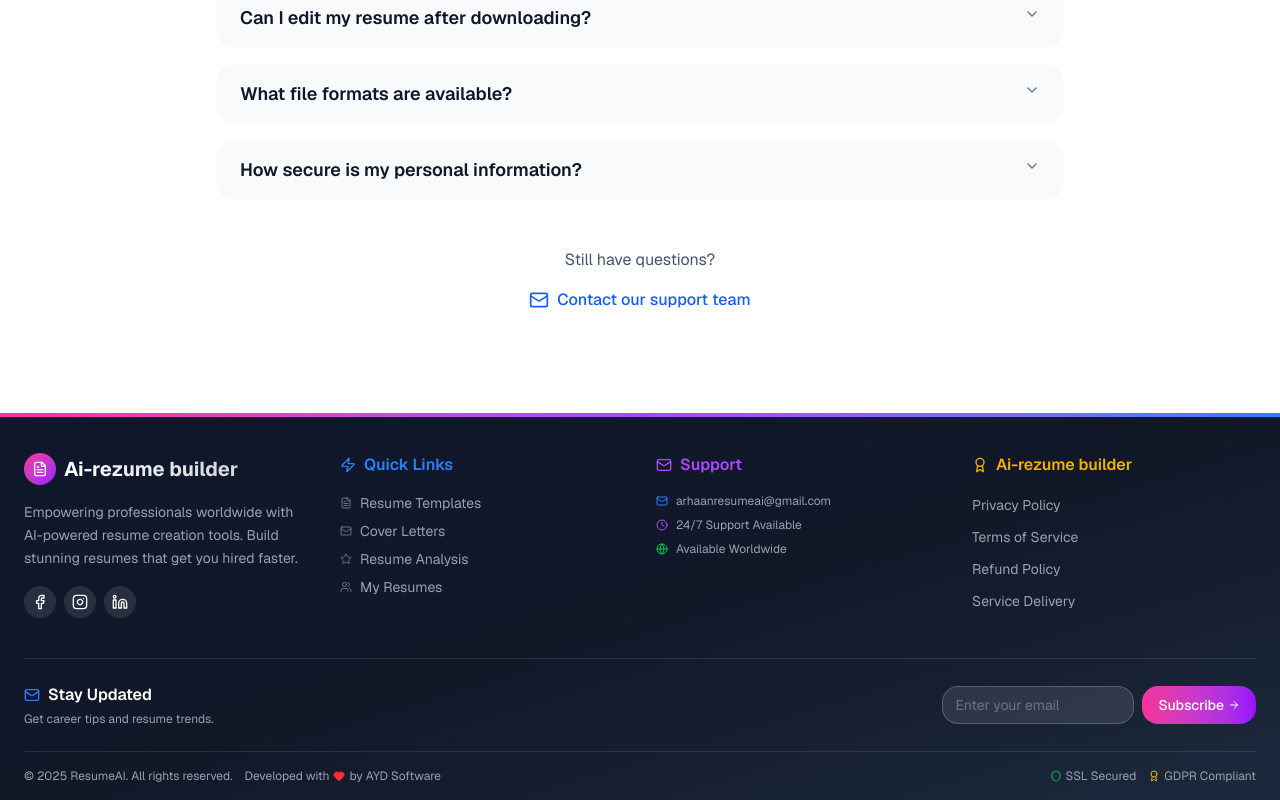
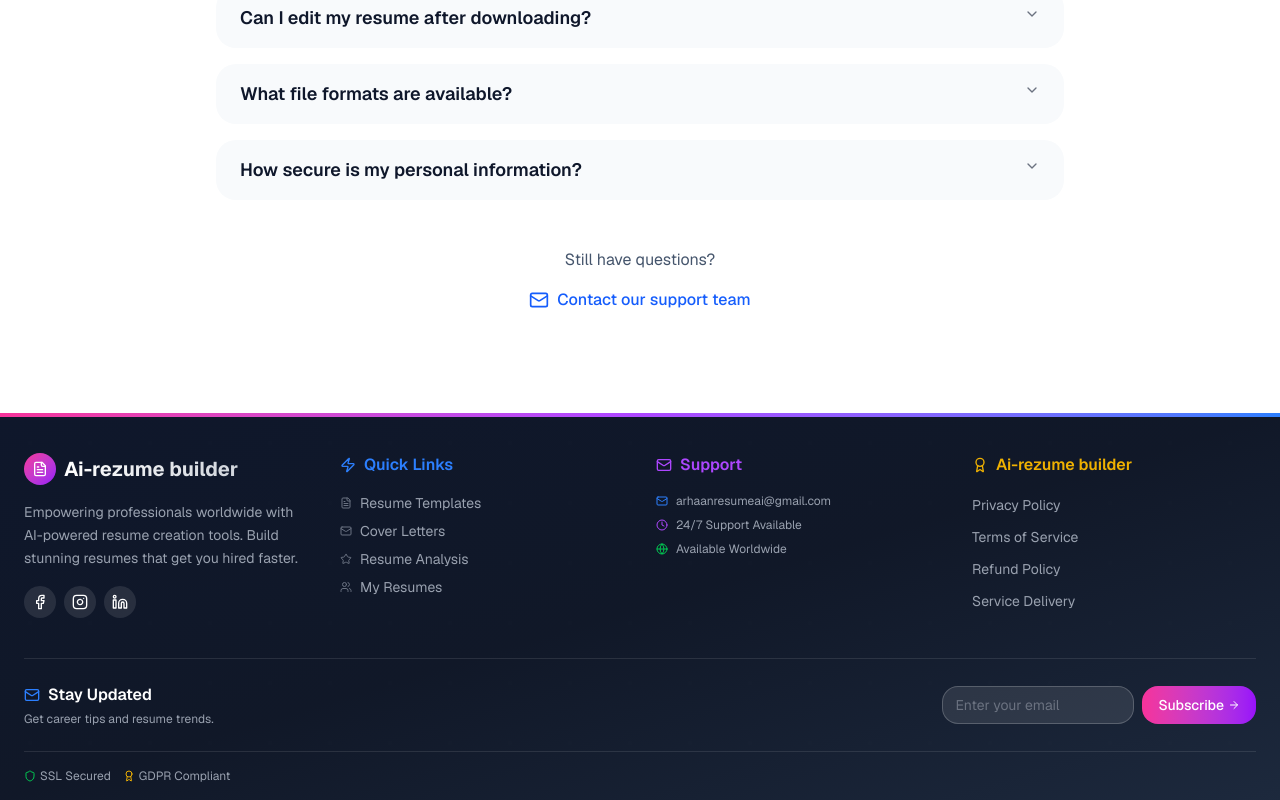
Before and after one commit to Rana718/cvbuilder, a Next.js app in the folder frontend/: page / in a window 1280 px wide. Shown: the part 9065-9865 px from the top of the page. Built offline with nearby package versions, Linux system fonts and the light colour scheme; no server answers; a web font is replaced by a local one.

Commit message:
change the nameing

```diff
--- a/frontend/next.config.ts
+++ b/frontend/next.config.ts
@@ -3,12 +3,6 @@ import type { NextConfig } from "next";
 const nextConfig: NextConfig = {
   output: 'standalone', // Required for Docker deployment
   images: {
-    // remotePatterns: [
-    //   {
-    //     protocol: 'https',
-    //     hostname: 'airezumebuilder.com',
-    //   },
-    // ],
     formats: ['image/webp', 'image/avif'],
     deviceSizes: [640, 750, 828, 1080, 1200, 1920, 2048, 3840],
     imageSizes: [16, 32, 48, 64, 96, 128, 256, 384],
--- a/frontend/src/components/Footer.tsx
+++ b/frontend/src/components/Footer.tsx
@@ -8,10 +8,6 @@ import {
 
 function Footer() {
     const currentYear = new Date().getFullYear();
-
-    const handleRedirect = () => {
-        window.open("https://aydpm.in/", "_blank");
-    };
 
     const socialLinks = [
         { icon: Facebook, href: "https://www.facebook.com/airezumebuilder", label: "Facebook", color: "hover:text-blue-500" },
@@ -169,20 +165,6 @@ function Footer() {
 
                 <div className="py-4 border-t border-white/10">
                     <div className="flex flex-col space-y-3 sm:space-y-0 sm:flex-row sm:justify-between sm:items-center">
-                        <div className="flex flex-col space-y-2 sm:flex-row sm:items-center sm:space-y-0 sm:space-x-3 text-center sm:text-left">
-                            <p className="text-gray-400 text-xs">
-                                © {currentYear} ResumeAI. All rights reserved.
-                            </p>
-                            <p
-                                className="text-gray-400 hover:text-white transition cursor-pointer text-xs flex items-center justify-center sm:justify-start space-x-1"
-                                onClick={handleRedirect}
-                            >
-                                <span>Developed with</span>
-                                <Heart className="h-3 w-3 text-red-500 fill-current" />
-                                <span>by AYD Software</span>
-                            </p>
-                        </div>
-
                         <div className="flex items-center justify-center sm:justify-end space-x-3">
                             <div className="flex items-center space-x-1 text-xs text-gray-400">
                                 <Shield className="h-3 w-3 text-green-500" />
```
Also changed, not shown: 2 other files (tests, documents, lock files or other folders).
